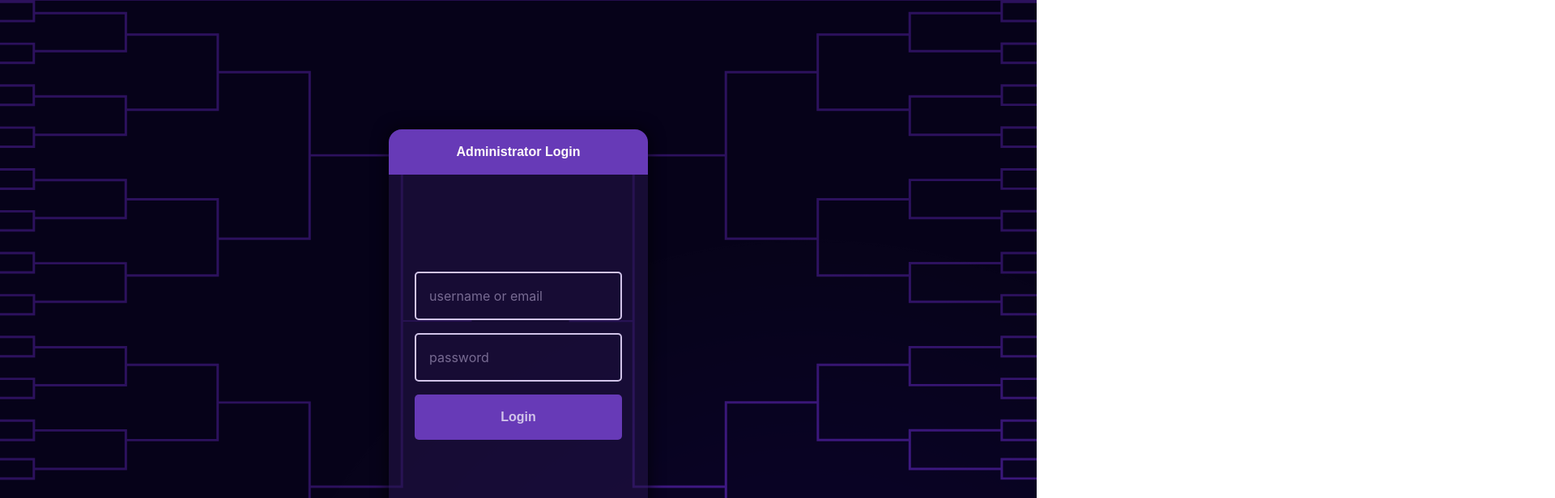
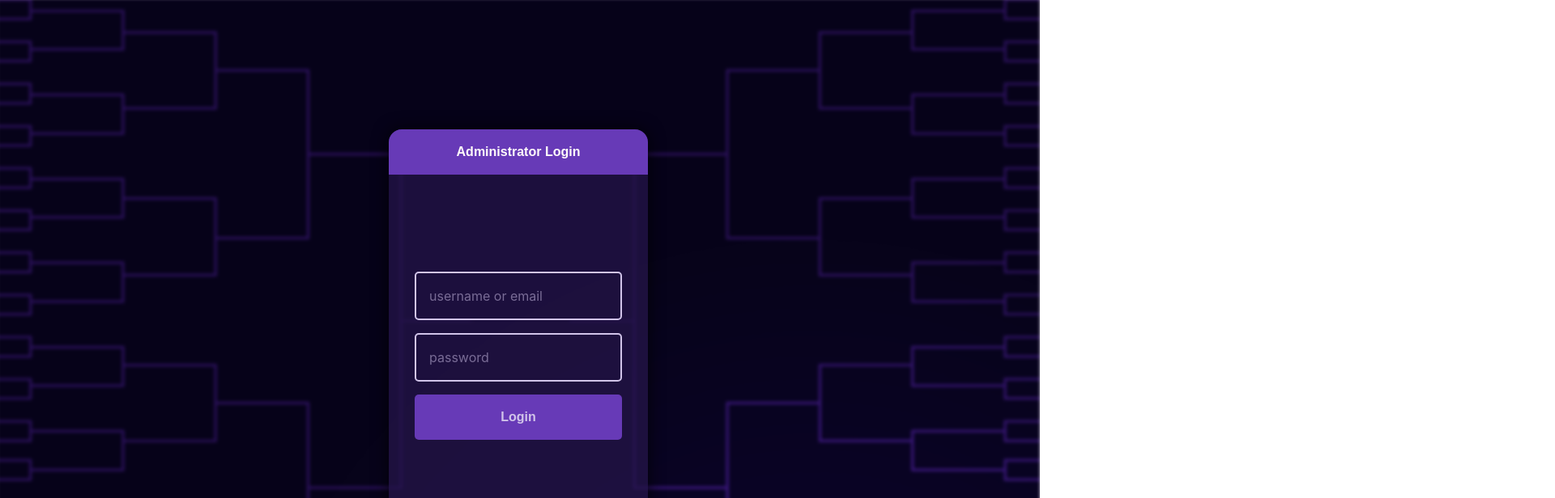
Before and after one commit to ahosseini06/playsync-ui, a React (Create React App) app: page /login in a window 1280 px wide. Shown: the top 616 px of the page at 81% size, 1920 px wide, since content can reach past the window. Built offline with nearby package versions, Linux system fonts and the light colour scheme; some icons are missing.

Commit message:
login 2.1
background blur

```diff
--- a/src/pages/Login.jsx
+++ b/src/pages/Login.jsx
@@ -65,7 +65,10 @@ const Login = () => {
   };
 
   return (
+    <>
+
     <div className={styles.login}>
+    <div className={styles[`background`]}>
      <div
       className="interactive"
       style={{
@@ -74,6 +77,7 @@ const Login = () => {
         top: position.top,
       }}
     />
+    </div>
     <div className={styles.container}>
       <div className={styles.header}>Administrator Login</div>
       <div className={styles[`login-form`]}>
@@ -109,6 +113,7 @@ const Login = () => {
       </div>
       </div>
     </div>
+    </>
   );
 };
 
--- a/src/pages/styles/Login.module.css
+++ b/src/pages/styles/Login.module.css
@@ -11,7 +11,7 @@
     --blending: hard-light;
   }
 
-.login{
+.background{
     display: flex;
     justify-self: center;
     align-items: center;
@@ -20,13 +20,26 @@
     background-image: url(./bracket.svg);
     background-repeat: no-repeat;
     background-position: center center;
+
     background-size: cover;
     background-blend-mode: multiply;
     width: 100%;
     height: 100vh;
     overflow: hidden;
-
-
+    z-index: 0;
+    position: absolute;
+    transform: scale(1.007);
+    filter: blur(2px);
+}
+.login{
+    display: flex;
+    flex-direction: column;
+    align-items: center;
+    justify-content: center;
+    width: 100%;
+    height: 100vh;
+    overflow: hidden;
+    z-index: 1;
 }
 
 .header{
@@ -53,7 +66,7 @@
     align-items: center;
     width: 25%;
     height: 60%;
-    background-color:#24144892;
+    background-color:#241448c5;
     z-index: 1;
     border-radius:1rem;
     box-shadow: 0px 0px 20px 0px rgba(0,0,0,0.75);
```
